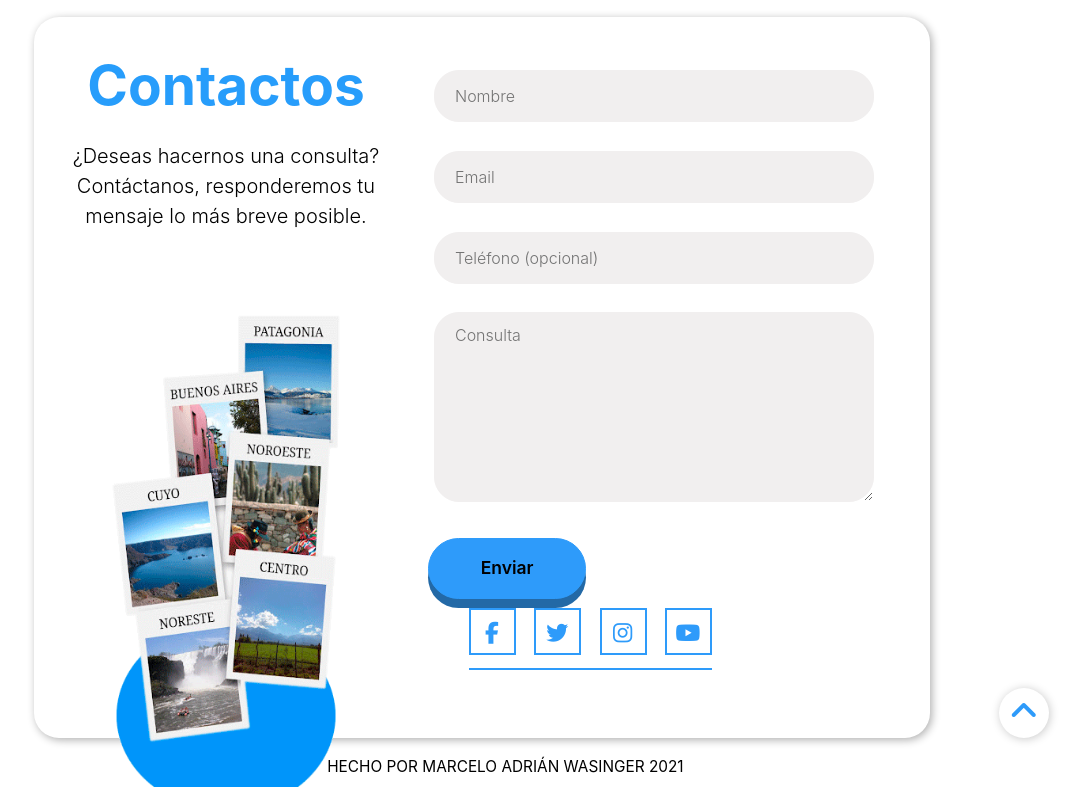
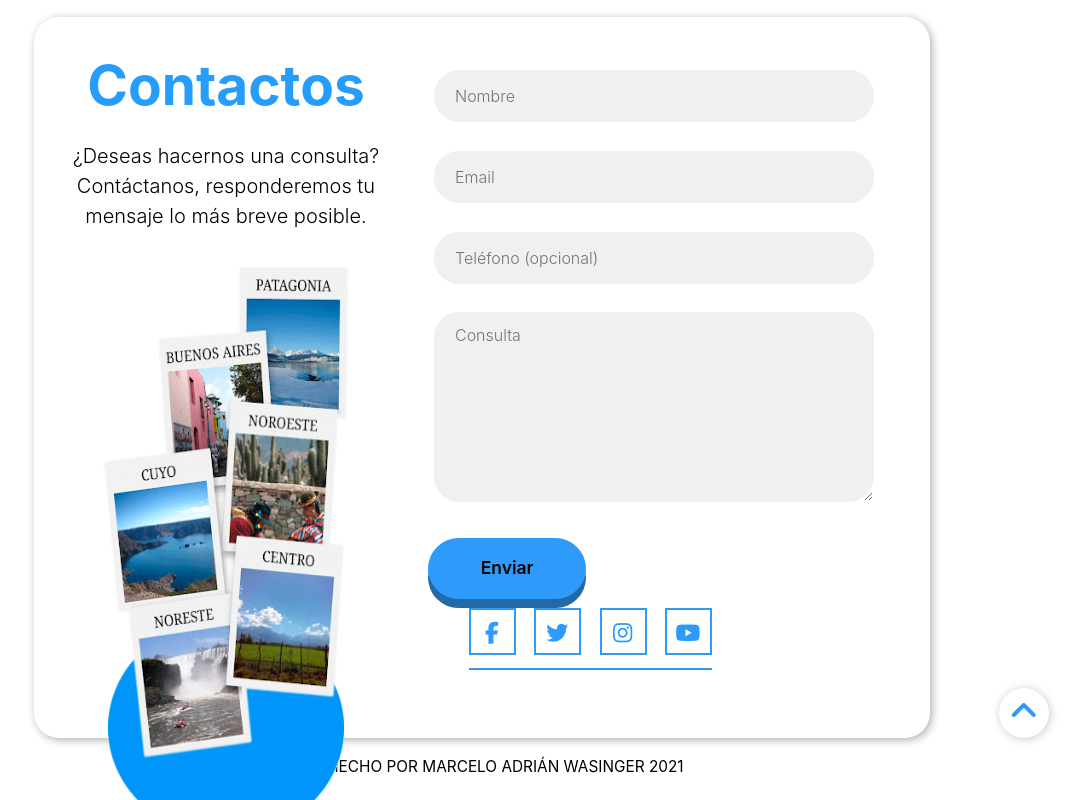
Before and after one commit to macheWasinger/DestinoARG, a React (Create React App) app: page / in a window 1280 px wide. Shown: the part 4369-5169 px from the top of the page, without its empty margins (158-1242 px from the left). Built offline with nearby package versions, Linux system fonts and the light colour scheme.

Commit message:
correccion

```diff
--- a/src/css/Contactos.css
+++ b/src/css/Contactos.css
@@ -62,10 +62,10 @@
 }
 
 .style-geoArg {
-  width: 18vw;
-  height: 37vw;
+  width: 69%;
+  height: 545px;
   position: relative;
-  top: 4.9%;
+  top: 3.2%;
   margin: auto;
 }
 
```
